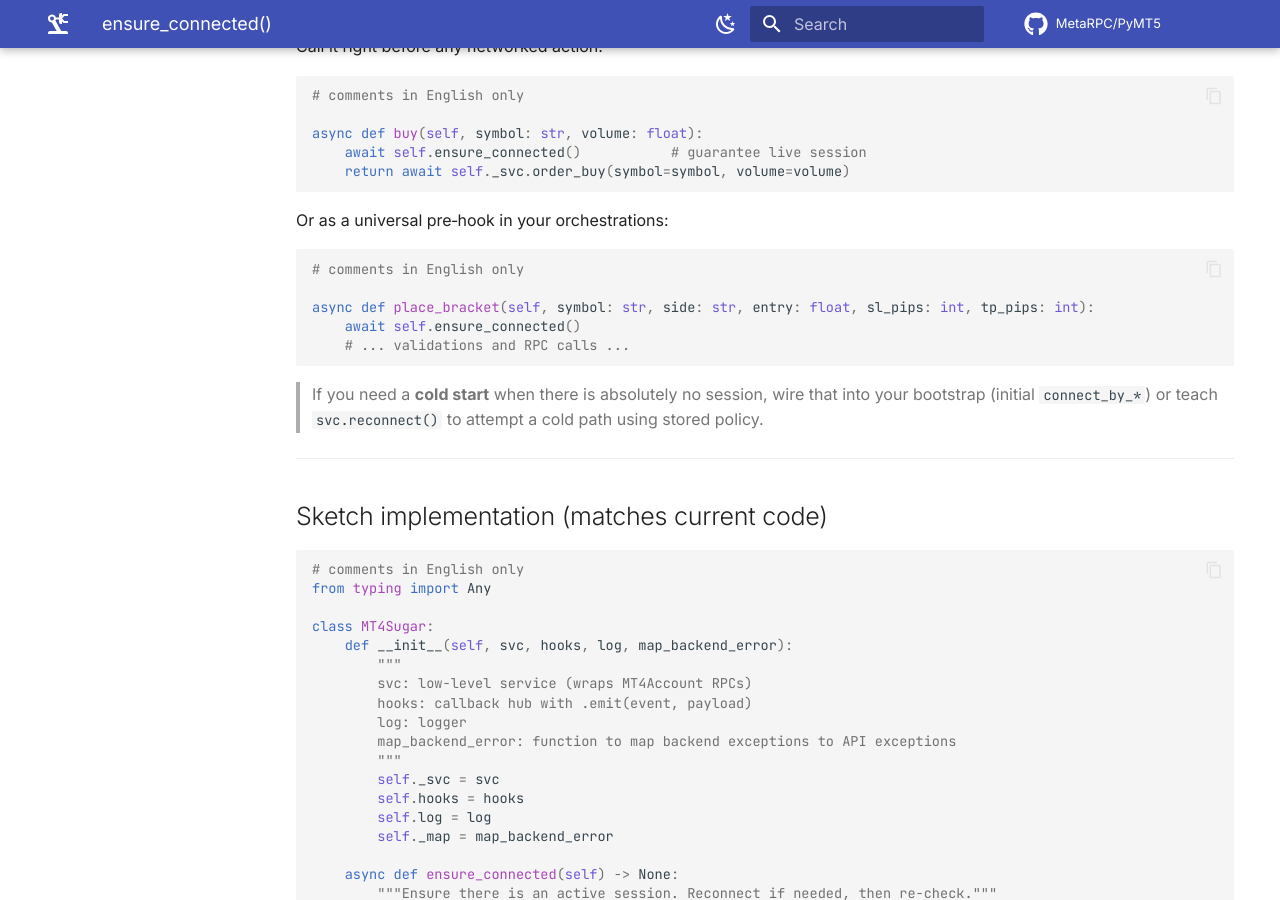
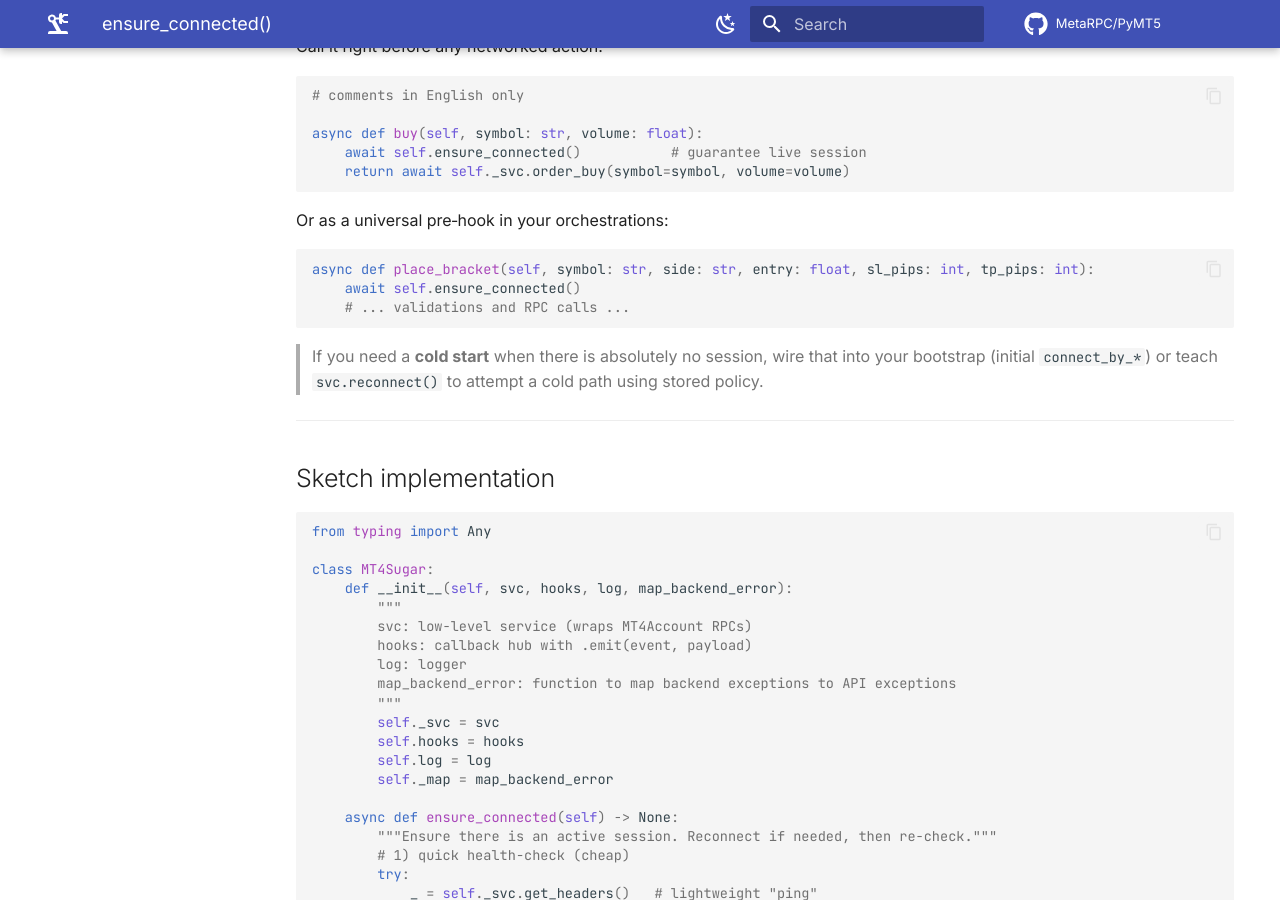
Before and after one commit to MetaRPC/PyMT4, an MkDocs documentation site: the page built from docs/Service/Connections_Contexts_Timeouts/ensure_connected.md, in a window 1280 px wide and 900 px high, scrolled down 1239 px. Built offline with MkDocs 1.6.1 and Material for MkDocs 9.7.7, drawn with Linux system fonts in a browser that asks for light colours; comment, search, counter and statistics services are not loaded.

Commit message:
Update ensure_connected.md

````diff
--- a/docs/Service/Connections_Contexts_Timeouts/ensure_connected.md
+++ b/docs/Service/Connections_Contexts_Timeouts/ensure_connected.md
@@ -47,7 +47,6 @@ async def buy(self, symbol: str, volume: float):
 Or as a universal pre‑hook in your orchestrations:
 
 ```py
-# comments in English only
 
 async def place_bracket(self, symbol: str, side: str, entry: float, sl_pips: int, tp_pips: int):
     await self.ensure_connected()
@@ -58,10 +57,10 @@ async def place_bracket(self, symbol: str, side: str, entry: float, sl_pips: int
 
 ---
 
-## Sketch implementation (matches current code)
+## Sketch implementation
 
 ```py
-# comments in English only
+
 from typing import Any
 
 class MT4Sugar:
````
